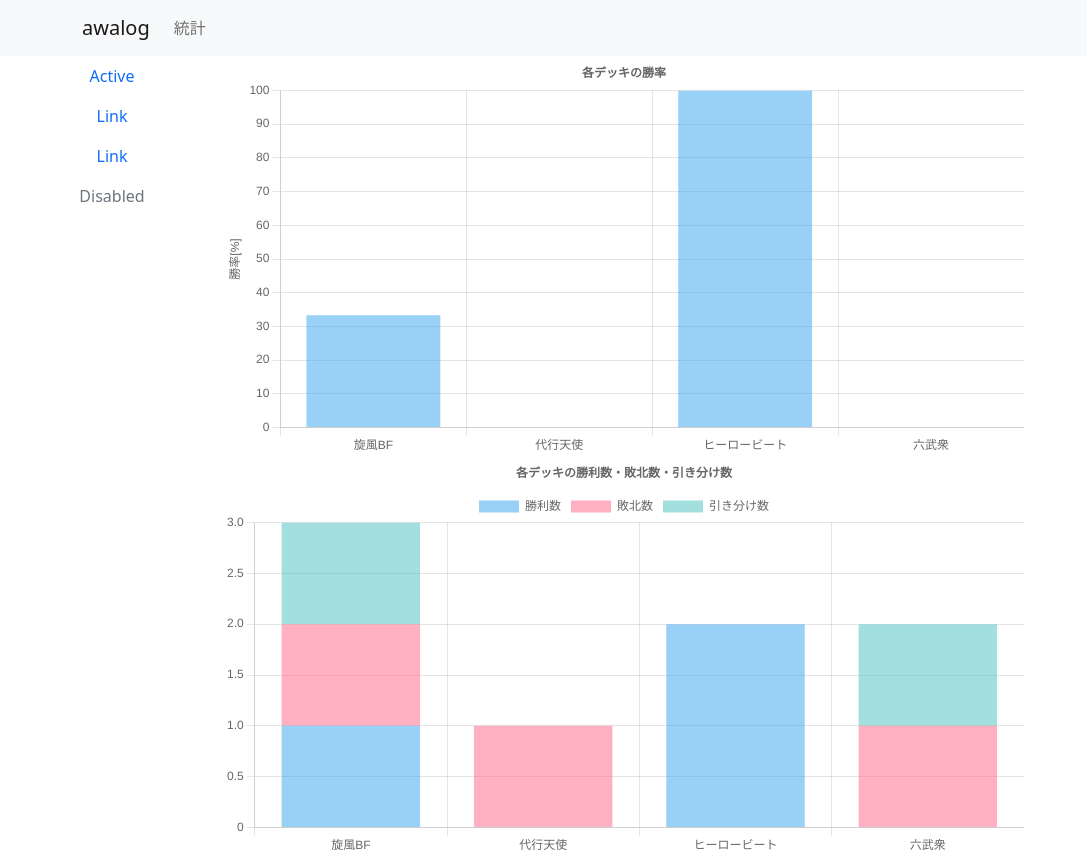
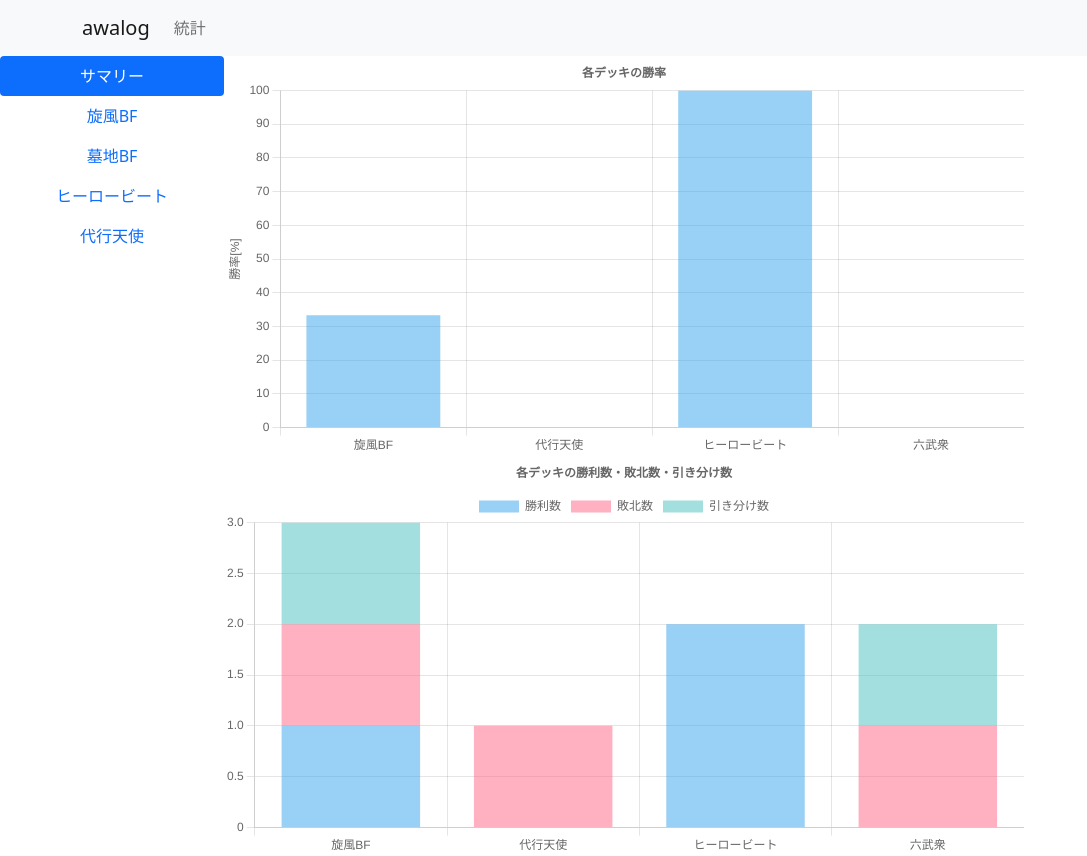
Before and after one commit to dateshi/awalog, a React (Create React App) app in the folder frontend/: page /stats in a window 1280 px wide. Shown: the whole page, without its empty margins (0-1087 px from the left). Built offline with nearby package versions, Linux system fonts and the light colour scheme.

Commit message:
サイドバーにデッキリスト配置

```diff
--- a/frontend/src/Stats/Body.tsx
+++ b/frontend/src/Stats/Body.tsx
@@ -1,16 +1,20 @@
+import { useState } from "react";
 import { Result } from "../result";
 import Sidebar from "./Sidebar";
 import Summary from "./Summary";
 
 type Props = {
   results: Result[];
+  decks: string[];
 };
 
 const Body = (props: Props) => {
+  const { results, decks } = props;
+  const [deck, setDeck] = useState("サマリー");
   return (
     <div className="body">
-      <Sidebar />
-      <Summary results={props.results} />
+      <Sidebar decks={decks} selectedDeck={deck} setDeck={setDeck} />
+      <Summary results={results} />
     </div>
   );
 };
--- a/frontend/src/Stats/Sidebar.tsx
+++ b/frontend/src/Stats/Sidebar.tsx
@@ -1,15 +1,34 @@
 import classNames from "classnames";
 import Nav from "react-bootstrap/Nav";
 
-const Sidebar = () => (
-  <Nav className={classNames("flex-column", "sidebar")}>
-    <Nav.Link href="/home">Active</Nav.Link>
-    <Nav.Link eventKey="link-1">Link</Nav.Link>
-    <Nav.Link eventKey="link-2">Link</Nav.Link>
-    <Nav.Link eventKey="disabled" disabled>
-      Disabled
-    </Nav.Link>
-  </Nav>
-);
+type Props = {
+  decks: string[];
+  selectedDeck: string;
+  setDeck: (deck: string) => void;
+};
+
+const Sidebar = (props: Props) => {
+  const { decks, selectedDeck, setDeck } = props;
+  return (
+    <Nav
+      variant="pills"
+      className={classNames("flex-column", "sidebar")}
+      onSelect={(eventKey) => eventKey && setDeck(eventKey)}
+    >
+      <Nav.Item>
+        <Nav.Link eventKey="サマリー" active={selectedDeck === "サマリー"}>
+          サマリー
+        </Nav.Link>
+      </Nav.Item>
+      {decks.map((deck) => (
+        <Nav.Item>
+          <Nav.Link eventKey={deck} active={selectedDeck === deck}>
+            {deck}
+          </Nav.Link>
+        </Nav.Item>
+      ))}
+    </Nav>
+  );
+};
 
 export default Sidebar;
--- a/frontend/src/Stats/index.tsx
+++ b/frontend/src/Stats/index.tsx
@@ -4,6 +4,9 @@ import Body from "./Body";
 import "./style.scss";
 
 const Stats = () => {
+  // TODO: APIで取得したデッキ一覧にする
+  const decks = ["旋風BF", "墓地BF", "ヒーロービート", "代行天使"];
+
   // TODO: APIで取得した結果一覧にする
   const results: Result[] = [
     [
@@ -51,7 +54,7 @@ const Stats = () => {
   return (
     <>
       <AWANav />
-      <Body results={results} />
+      <Body results={results} decks={decks} />
     </>
   );
 };
```
